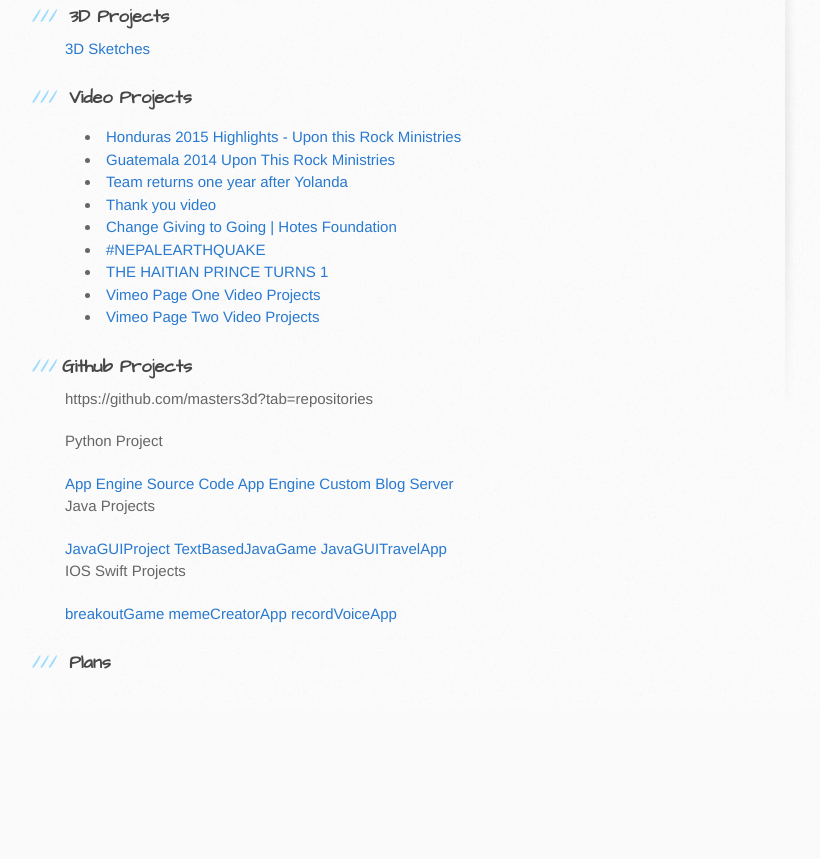
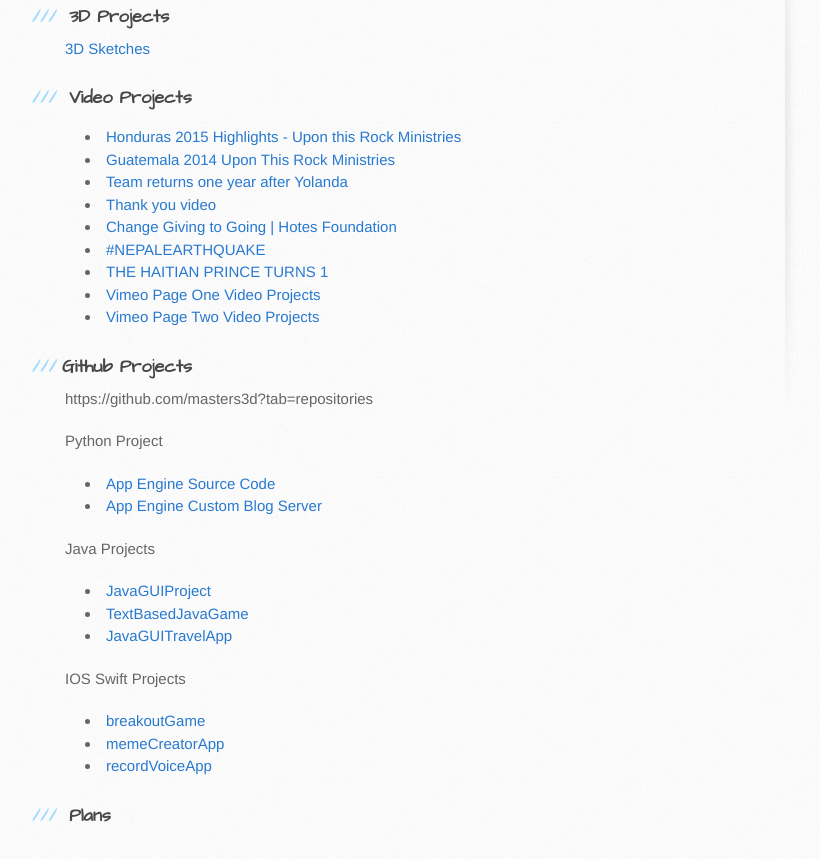
Before and after one commit to masters3d/masters3d.github.io, a plain HTML site: page index.html in a window 1280 px wide. Shown: the part 335-1194 px from the top of the page, without its empty margins (105-925 px from the left). Before the commit the page ends 1042 px from the top, so only its background shows below. Drawn offline with Linux system fonts and the light colour scheme.

Commit message:
Update index.html

```diff
--- a/index.html
+++ b/index.html
@@ -49,17 +49,23 @@
 
           <h3><a id="welcome-to-github-pages2" class="anchor" href="#welcome-to-github-pages" aria-hidden="true"><span class="octicon octicon-link"></span></a>Github Projects</h3>
           <p>https://github.com/masters3d?tab=repositories</p>
-         <p> Python Project </p>
-<a href= "https://github.com/masters3d/Appengine-Udacity-Blog-Project">App Engine Source Code</a>
-<a href= "http://cheyomasters3d.appspot.com/">App Engine Custom Blog Server</a>
+ <p> Python Project </p>
+<ul>
+<li><a href= "https://github.com/masters3d/Appengine-Udacity-Blog-Project">App Engine Source Code</a></li>
+<li><a href= "http://cheyomasters3d.appspot.com/">App Engine Custom Blog Server</a></li>
+</ul>
 <p>Java Projects</p>
-<a href= "https://github.com/masters3d/JavaGUIProject">JavaGUIProject</a>
-<a href= "https://github.com/masters3d/TextBasedJavaGame">TextBasedJavaGame</a>
-<a href= "https://github.com/masters3d/JavaGUITravelApp">JavaGUITravelApp</a>
+<ul>
+<li><a href= "https://github.com/masters3d/JavaGUIProject">JavaGUIProject</a></li>
+<li><a href= "https://github.com/masters3d/TextBasedJavaGame">TextBasedJavaGame</a></li>
+<li><a href= "https://github.com/masters3d/JavaGUITravelApp">JavaGUITravelApp</a></li>
+</ul>
 <p> IOS Swift Projects</p>
-<a href= "https://github.com/masters3d/breakoutGame">breakoutGame</a>
-<a href= "https://github.com/masters3d/memeCreatorApp">memeCreatorApp</a>
-<a href= "https://github.com/masters3d/recordVoiceApp">recordVoiceApp</a>
+<ul>
+<li><a href= "https://github.com/masters3d/breakoutGame">breakoutGame</a></li>
+<li><a href= "https://github.com/masters3d/memeCreatorApp">memeCreatorApp</a></li>
+<li><a href= "https://github.com/masters3d/recordVoiceApp">recordVoiceApp</a></li>
+</ul>
 
 
           <h3> <a href="#designer-templates" class="anchor" id="designer-templates" aria-hidden="true"><span class="octicon octicon-link"></span></a>Plans</h3>
```
